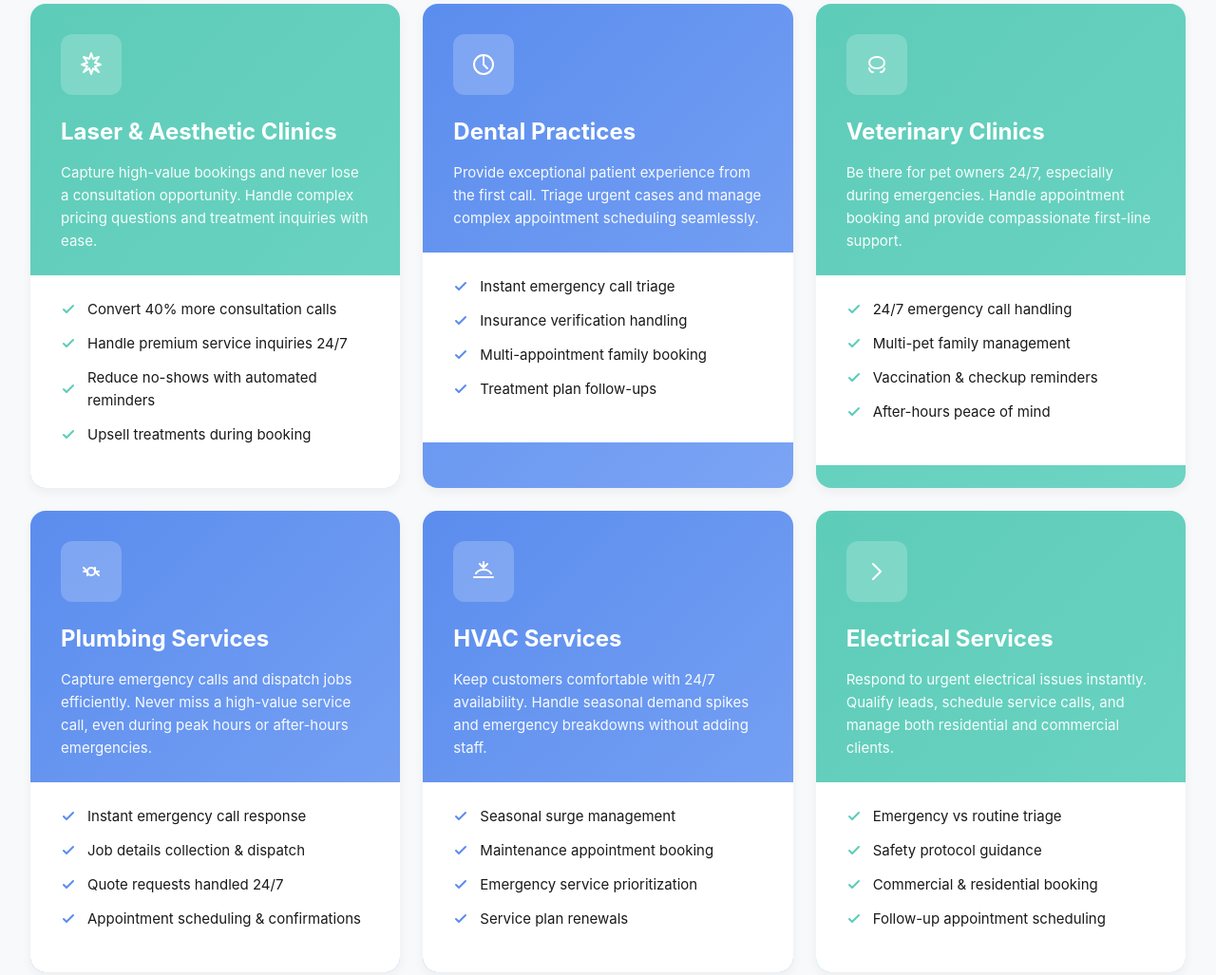
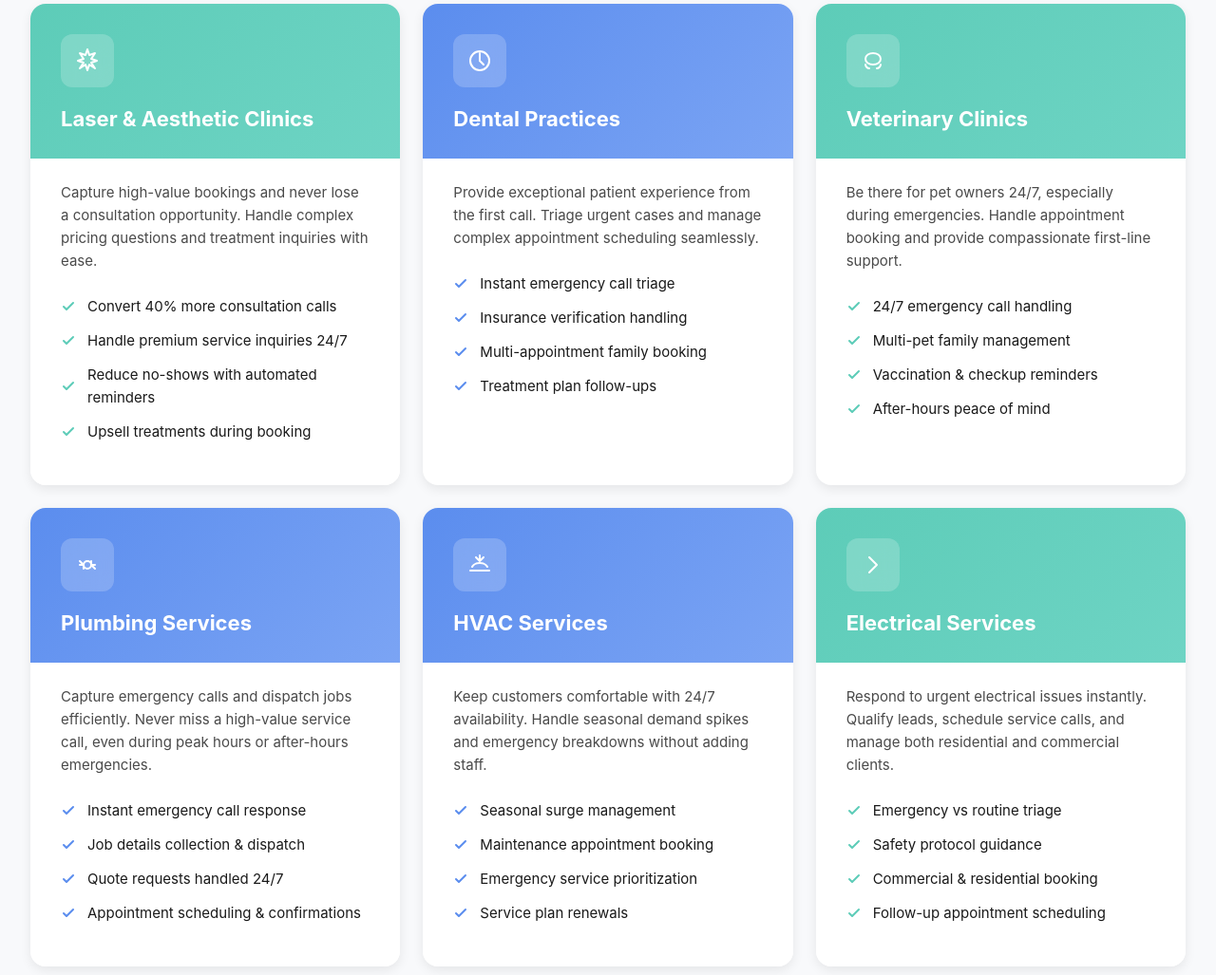
Before and after one commit to farnooshfathi/eleva8flow, a website built with Vite: page index.html in a window 1280 px wide. Shown: the part 4435-5462 px from the top of the page at 95% size. Built offline with nearby package versions, Linux system fonts and the light colour scheme.

Commit message:
Updated index.html

```diff
--- a/index.html
+++ b/index.html
@@ -436,13 +436,16 @@
         <p class="section-subtitle">AI Reception is tailored to meet the unique needs of your specialty practice, with industry-specific training and workflows.</p>
 
         <div class="industries-grid">
-          <div class="industry-card teal-gradient">
+          <div class="industry-card">
+            <div class="industry-header teal-gradient">
               <div class="industry-icon">
                 <svg width="32" height="32" viewBox="0 0 32 32" fill="none">
                   <path d="M16 4L18 10L24 8L20 14L26 16L20 18L24 24L18 20L16 26L14 20L8 24L12 18L6 16L12 14L8 8L14 10L16 4Z" stroke="white" stroke-width="2" stroke-linejoin="round"/>
                 </svg>
               </div>
               <h3>Laser & Aesthetic Clinics</h3>
+            </div>
+            <div class="industry-body">
               <p>Capture high-value bookings and never lose a consultation opportunity. Handle complex pricing questions and treatment inquiries with ease.</p>
             <ul class="industry-features">
               <li>
@@ -471,8 +474,10 @@
               </li>
             </ul>
             </div>
+          </div>
 
-          <div class="industry-card blue-gradient">
+          <div class="industry-card">
+            <div class="industry-header blue-gradient">
               <div class="industry-icon">
                 <svg width="32" height="32" viewBox="0 0 32 32" fill="none">
                   <path d="M16 8V16L20 20" stroke="white" stroke-width="2" stroke-linecap="round"/>
@@ -480,6 +485,8 @@
                 </svg>
               </div>
               <h3>Dental Practices</h3>
+            </div>
+            <div class="industry-body">
               <p>Provide exceptional patient experience from the first call. Triage urgent cases and manage complex appointment scheduling seamlessly.</p>
             <ul class="industry-features">
               <li>
@@ -508,8 +515,10 @@
               </li>
             </ul>
             </div>
+          </div>
 
-          <div class="industry-card teal-gradient">
+          <div class="industry-card">
+            <div class="industry-header teal-gradient">
               <div class="industry-icon">
                 <svg width="32" height="32" viewBox="0 0 32 32" fill="none">
                   <path d="M16 8C12 8 8 10 8 14C8 18 12 20 16 20C20 20 24 18 24 14C24 10 20 8 16 8Z" stroke="white" stroke-width="2"/>
@@ -517,6 +526,8 @@
                 </svg>
               </div>
               <h3>Veterinary Clinics</h3>
+            </div>
+            <div class="industry-body">
               <p>Be there for pet owners 24/7, especially during emergencies. Handle appointment booking and provide compassionate first-line support.</p>
             <ul class="industry-features">
               <li>
@@ -545,8 +556,10 @@
               </li>
             </ul>
             </div>
+          </div>
 
-          <div class="industry-card blue-gradient">
+          <div class="industry-card">
+            <div class="industry-header blue-gradient">
               <div class="industry-icon">
                 <svg width="32" height="32" viewBox="0 0 32 32" fill="none">
                   <path d="M8 16H12M12 16V20M12 16L8 12M24 16H20M20 16V12M20 16L24 20" stroke="white" stroke-width="2" stroke-linecap="round" stroke-linejoin="round"/>
@@ -554,6 +567,8 @@
                 </svg>
               </div>
               <h3>Plumbing Services</h3>
+            </div>
+            <div class="industry-body">
               <p>Capture emergency calls and dispatch jobs efficiently. Never miss a high-value service call, even during peak hours or after-hours emergencies.</p>
             <ul class="industry-features">
               <li>
@@ -582,8 +597,10 @@
               </li>
             </ul>
             </div>
+          </div>
 
-          <div class="industry-card blue-gradient">
+          <div class="industry-card">
+            <div class="industry-header blue-gradient">
               <div class="industry-icon">
                 <svg width="32" height="32" viewBox="0 0 32 32" fill="none">
                   <path d="M16 6V12M16 12L20 8M16 12L12 8" stroke="white" stroke-width="2" stroke-linecap="round" stroke-linejoin="round"/>
@@ -592,6 +609,8 @@
                 </svg>
               </div>
               <h3>HVAC Services</h3>
+            </div>
+            <div class="industry-body">
               <p>Keep customers comfortable with 24/7 availability. Handle seasonal demand spikes and emergency breakdowns without adding staff.</p>
             <ul class="industry-features">
               <li>
@@ -620,14 +639,18 @@
               </li>
             </ul>
             </div>
+          </div>
 
-          <div class="industry-card teal-gradient">
+          <div class="industry-card">
+            <div class="industry-header teal-gradient">
               <div class="industry-icon">
                 <svg width="32" height="32" viewBox="0 0 32 32" fill="none">
                   <path d="M12 8L20 16L12 24" stroke="white" stroke-width="2" stroke-linecap="round" stroke-linejoin="round"/>
                 </svg>
               </div>
               <h3>Electrical Services</h3>
+            </div>
+            <div class="industry-body">
               <p>Respond to urgent electrical issues instantly. Qualify leads, schedule service calls, and manage both residential and commercial clients.</p>
             <ul class="industry-features">
               <li>
@@ -655,6 +678,7 @@
                 Follow-up appointment scheduling
               </li>
             </ul>
+            </div>
           </div>
         </div>
       </div>
--- a/style.css
+++ b/style.css
@@ -732,51 +732,60 @@ body {
   border-radius: 16px;
   overflow: hidden;
   transition: all 0.3s ease;
-  box-shadow: 0 4px 12px rgba(0, 0, 0, 0.05);
+  box-shadow: 0 4px 12px rgba(0, 0, 0, 0.08);
 }
 
 .industry-card:hover {
   transform: translateY(-4px);
-  box-shadow: 0 12px 28px rgba(0, 0, 0, 0.1);
+  box-shadow: 0 12px 28px rgba(0, 0, 0, 0.12);
 }
 
-.industry-card.teal-gradient {
+.industry-header {
+  padding: 32px 32px 24px;
+}
+
+.industry-header.teal-gradient {
   background: linear-gradient(135deg, #5DCCB8, #6ED4C4);
 }
 
-.industry-card.blue-gradient {
+.industry-header.blue-gradient {
   background: linear-gradient(135deg, #5B8DEE, #7BA4F4);
 }
 
 .industry-icon {
-  width: 64px;
-  height: 64px;
+  width: 56px;
+  height: 56px;
   background: rgba(255, 255, 255, 0.2);
   border-radius: 12px;
   display: flex;
   align-items: center;
   justify-content: center;
-  margin: 32px 32px 20px;
+  margin-bottom: 16px;
+  backdrop-filter: blur(10px);
 }
 
-.industry-card h3 {
-  font-size: 24px;
+.industry-header h3 {
+  font-size: 22px;
   font-weight: 700;
   color: white;
-  margin: 0 32px 12px;
+  margin: 0;
 }
 
-.industry-card > p {
-  color: rgba(255, 255, 255, 0.95);
+.industry-body {
+  padding: 24px 32px 32px;
+  background: white;
+}
+
+.industry-body p {
+  color: var(--text-medium);
   line-height: 1.6;
   font-size: 15px;
-  margin: 0 32px 24px;
+  margin-bottom: 24px;
 }
 
 .industry-features {
   list-style: none;
-  background: white;
-  padding: 24px 32px 32px;
+  padding: 0;
 }
 
 .industry-features li {
```
Lines whose indentation alone changed are shown as unchanged.
